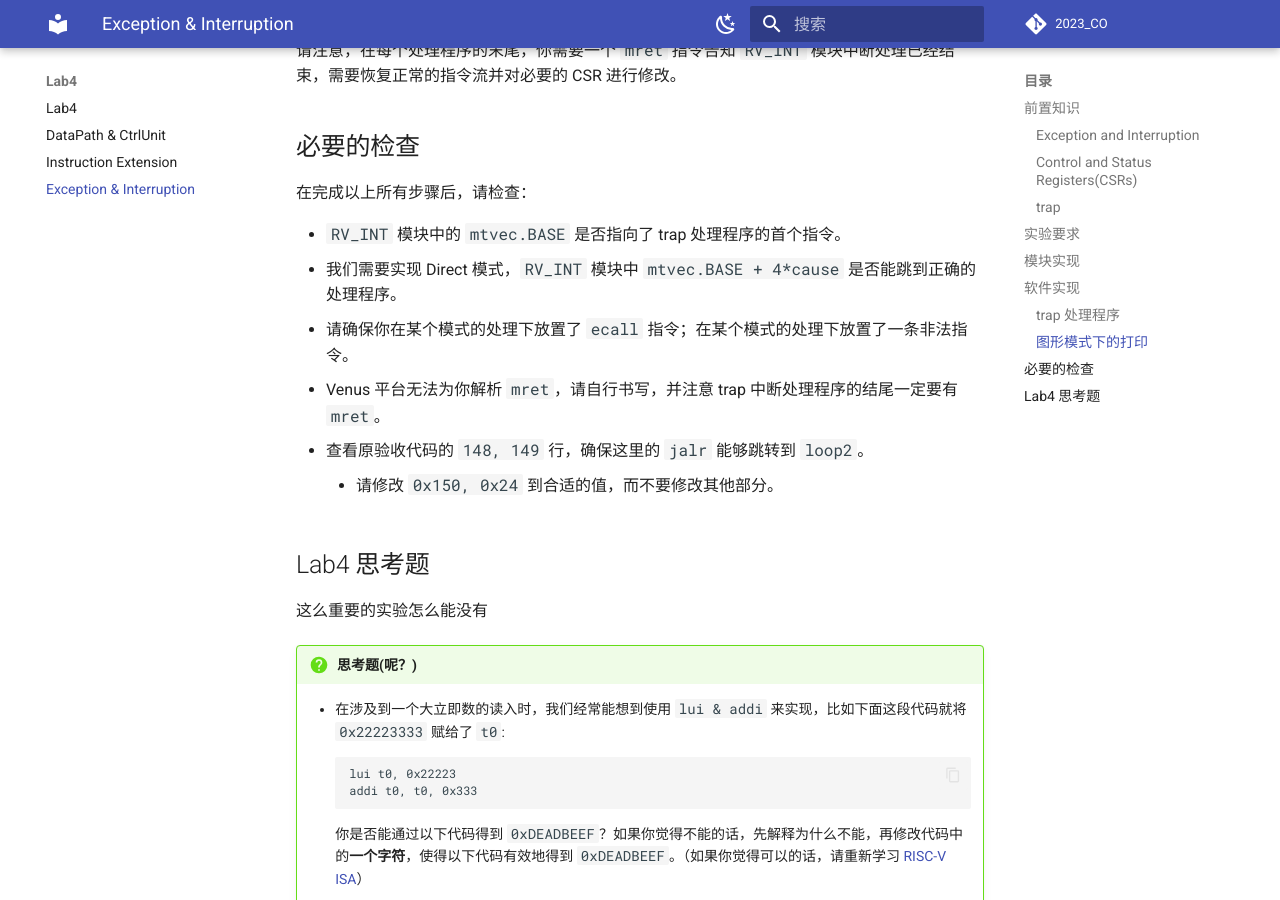
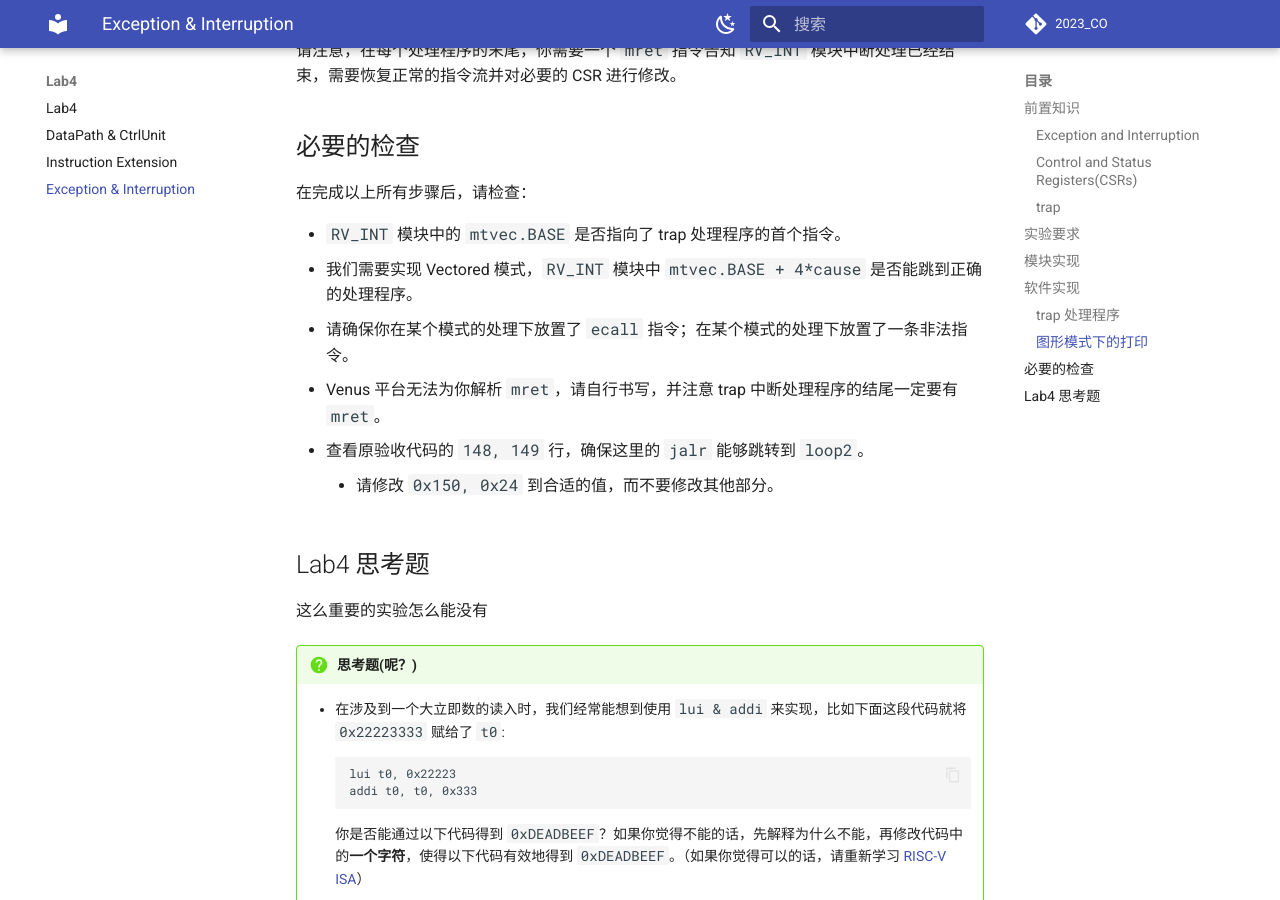
Before and after one commit to Guahao31/2023_CO, an MkDocs documentation site: the page built from docs/Lab4/exception_interruption.md, in a window 1280 px wide and 900 px high, scrolled down 5474 px. Built offline with MkDocs 1.6.1 and Material for MkDocs 9.7.7, drawn with Linux system fonts in a browser that asks for light colours; comment, search, counter and statistics services are not loaded.

Commit message:
fix: Lab4-4 Vectored mode is needed

```diff
--- a/docs/Lab4/exception_interruption.md
+++ b/docs/Lab4/exception_interruption.md
@@ -162,7 +162,7 @@ endmodule
 在完成以上所有步骤后，请检查：
 
 * `RV_INT` 模块中的 `mtvec.BASE` 是否指向了 trap 处理程序的首个指令。
-* 我们需要实现 Direct 模式，`RV_INT` 模块中 `mtvec.BASE + 4*cause` 是否能跳到正确的处理程序。
+* 我们需要实现 Vectored 模式，`RV_INT` 模块中 `mtvec.BASE + 4*cause` 是否能跳到正确的处理程序。
 * 请确保你在某个模式的处理下放置了 `ecall` 指令；在某个模式的处理下放置了一条非法指令。
 * Venus 平台无法为你解析 `mret`，请自行书写，并注意 trap 中断处理程序的结尾一定要有 `mret`。
 * 查看原验收代码的 `148, 149` 行，确保这里的 `jalr` 能够跳转到 `loop2`。
```
